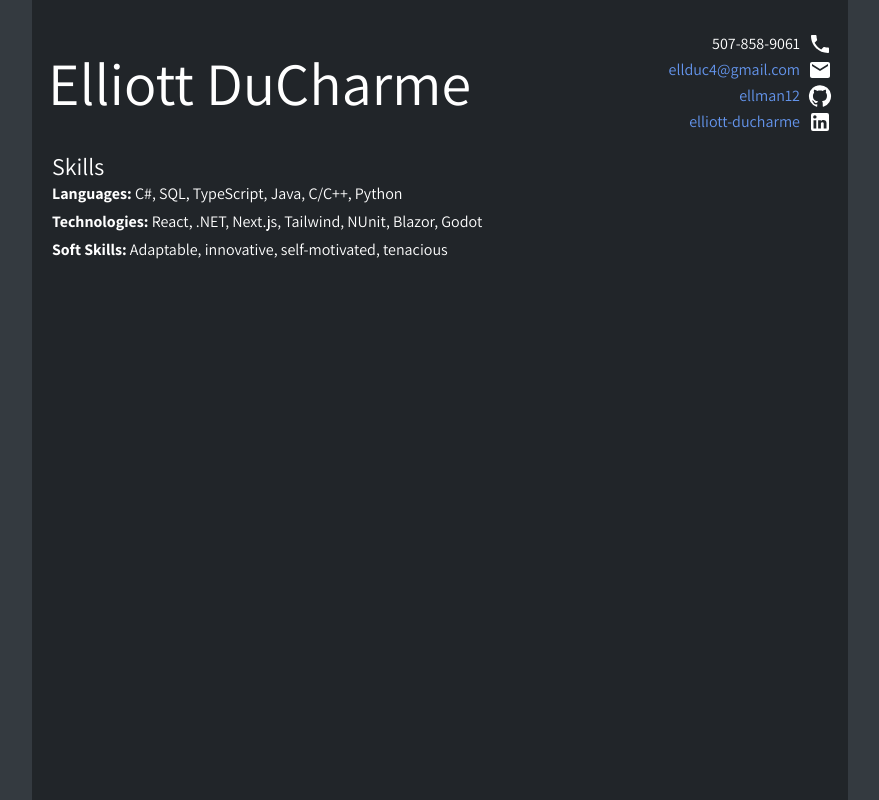
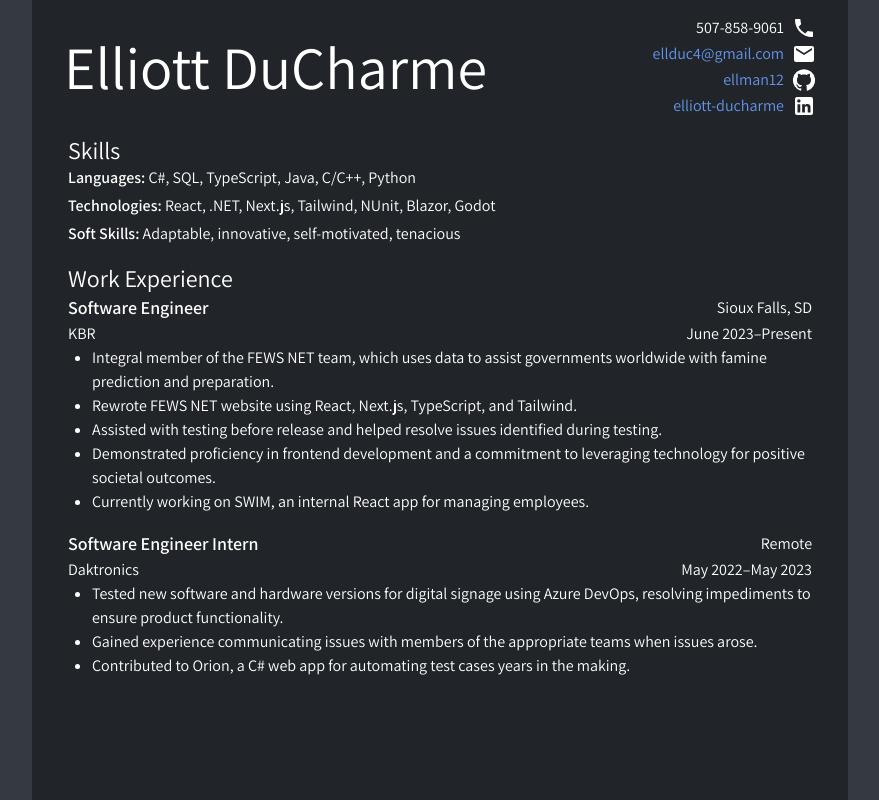
Before and after one commit to ellman12/Portfolio-New, a React (Vite) app: page /Portfolio/Resume in a window 1280 px wide. Shown: the top 800 px of the page, without its empty margins (200-1079 px from the left). Built offline with nearby package versions, Linux system fonts and the light colour scheme.

Commit message:
Add work experience section

```diff
--- /dev/null
+++ b/src/Pages/Resume/Resume.css
@@ -0,0 +1,3 @@
+b {
+    font-weight: 600;
+}
--- a/src/Pages/Resume/Resume.tsx
+++ b/src/Pages/Resume/Resume.tsx
@@ -1,12 +1,14 @@
 import TopSection from "./components/Sections/TopSection.tsx";
 import SkillsSection from "./components/Sections/SkillsSection.tsx";
-
+import WorkExperienceSection from "./components/Sections/WorkExperience/WorkExperienceSection.tsx";
+import "./Resume.css";
 
 export default function Resume() {
-    return (<div className="bg-[#212529] py-8 px-4 mx-auto" style={{width: "8.5in", height: "11in"}}>
+    return (<div className="bg-[#212529] py-4 px-8 mx-auto" style={{width: "8.5in", height: "11in"}}>
         <title>Elliott DuCharme Resume</title>
 
         <TopSection/>
         <SkillsSection/>
+        <WorkExperienceSection/>
     </div>);
 }
--- a/src/Pages/Resume/Section.tsx
+++ b/src/Pages/Resume/Section.tsx
@@ -8,7 +8,7 @@ interface Props {
 
 const Section: FC<Props> = ({title, children}) => {
     return (
-        <section id={title.toLowerCase().replace(" ", "-")} className="px-1 pt-4 pb-8 flex flex-col">
+        <section id={title.toLowerCase().replace(" ", "-")} className="px-1 pt-4 flex flex-col">
             <H2>{title}</H2>
 
             {children}
--- a/src/Pages/Resume/components/H3.tsx
+++ b/src/Pages/Resume/components/H3.tsx
@@ -5,6 +5,6 @@ interface Props {
     className?: string;
 }
 
-const H3: FC<Props> = ({children, className = ""}) => <h2 className={`text-xl ${className}`}>{children}</h2>
+const H3: FC<Props> = ({children, className = ""}) => <h2 className={`text-lg ${className}`}>{children}</h2>
 
 export default H3;
--- /dev/null
+++ b/src/Pages/Resume/components/Sections/WorkExperience/WorkExperienceItem.tsx
@@ -0,0 +1,36 @@
+import {FC, ReactNode} from "react";
+import H3 from "../../H3.tsx";
+
+interface Props {
+    title: string;
+    location: string;
+    company: string;
+    startDate: string;
+    endDate: string;
+    children: ReactNode;
+}
+
+const WorkExperienceItem: FC<Props> = ({title, location, company, startDate, endDate, children}) => {
+    return (
+        <div className="flex flex-col mb-4">
+            <div className="flex flex-row items-center justify-between">
+                <H3>
+                    <b>{title}</b>
+                </H3>
+
+                <p>{location}</p>
+            </div>
+
+            <div className="flex flex-row items-center justify-between">
+                <p>{company}</p>
+                <p>{startDate}–{endDate}</p>
+            </div>
+
+            <ul className="ml-6 list-disc">
+                {children}
+            </ul>
+        </div>
+    );
+};
+
+export default WorkExperienceItem;
--- /dev/null
+++ b/src/Pages/Resume/components/Sections/WorkExperience/WorkExperienceSection.tsx
@@ -0,0 +1,22 @@
+import Section from "../../../Section.tsx";
+import WorkExperienceItem from "./WorkExperienceItem.tsx";
+
+export default function WorkExperienceSection() {
+    return (
+        <Section title="Work Experience">
+            <WorkExperienceItem title="Software Engineer" location="Sioux Falls, SD" company="KBR" startDate="June 2023" endDate="Present">
+                <li>Integral member of the FEWS NET team, which uses data to assist governments worldwide with famine prediction and preparation.</li>
+                <li>Rewrote FEWS NET website using React, Next.js, TypeScript, and Tailwind.</li>
+                <li>Assisted with testing before release and helped resolve issues identified during testing.</li>
+                <li>Demonstrated proficiency in frontend development and a commitment to leveraging technology for positive societal outcomes.</li>
+                <li>Currently working on SWIM, an internal React app for managing employees.</li>
+            </WorkExperienceItem>
+
+            <WorkExperienceItem title="Software Engineer Intern" location="Remote" company="Daktronics" startDate="May 2022" endDate="May 2023">
+                <li>Tested new software and hardware versions for digital signage using Azure DevOps, resolving impediments to ensure product functionality.</li>
+                <li>Gained experience communicating issues with members of the appropriate teams when issues arose.</li>
+                <li>Contributed to Orion, a C# web app for automating test cases years in the making.</li>
+            </WorkExperienceItem>
+        </Section>
+    );
+}
```
